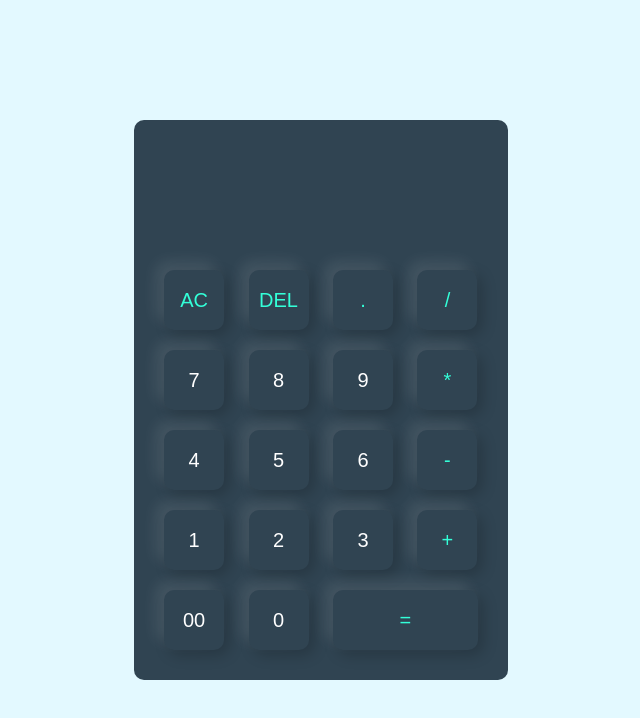
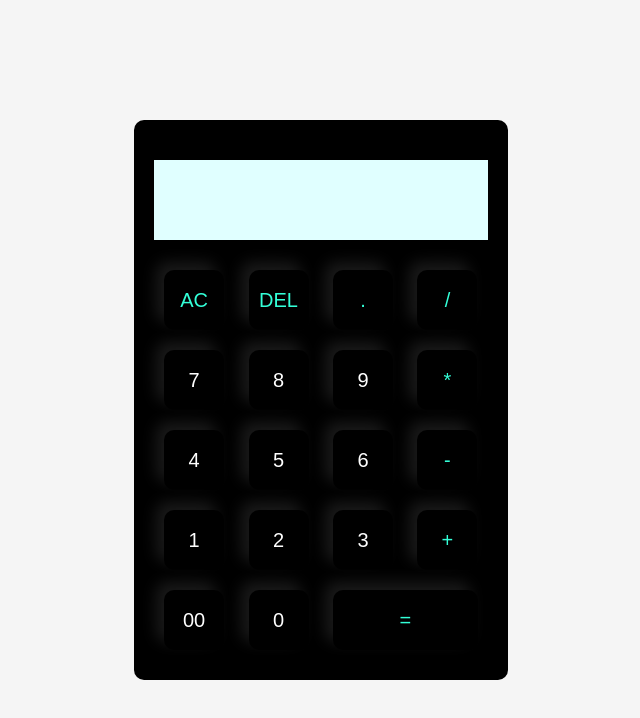
Before and after one commit to whiteking24/Calculator, a plain HTML site: page index.html in a window 1280 px wide. Shown: the whole page, without its empty margins (319-959 px from the left). Drawn offline with Linux system fonts and the light colour scheme.

Commit message:
Added style for the calci

```diff
--- a/style.css
+++ b/style.css
@@ -7,13 +7,13 @@
 .container{
     width: 100%;
     height: 100vh;
-    background: #e3f9ff;
+    background: whitesmoke;
     display: flex;
     align-items: center;
     justify-content: center;
 }
 .calculator{
-    background: #304452;
+    background: black;
     padding: 20px;
     border-radius: 10px;
 }
@@ -31,12 +31,14 @@
     margin: 10px;
 }
 form .display{
+    background-color: lightcyan;
     display: flex;
     justify-content: flex-end;
     margin: 20px 0;
 }
 form .display input{
     text-align: right;
+    color: black;
     flex: 1;
     font-size: 45px;
     box-shadow: none;
```
